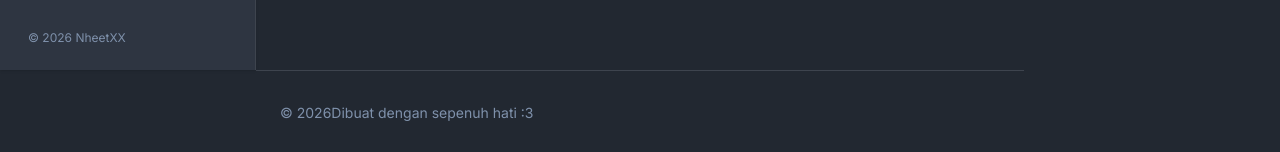
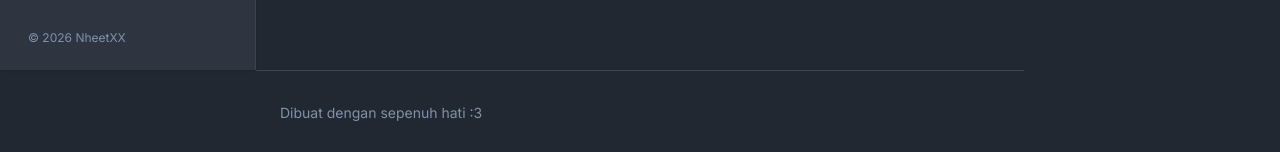
Before and after one commit to nheetxx/nheetxxdev, a Next.js app: page / in a window 1280 px wide. Shown: the part 730-882 px from the top of the page. Built offline with nearby package versions, Linux system fonts and the light colour scheme; no server answers.

Commit message:
Footer modify

```diff
--- a/src/components/layout/Footer.tsx
+++ b/src/components/layout/Footer.tsx
@@ -1,7 +1,7 @@
 export function Footer() {
   return (
     <footer className="mx-auto max-w-3xl border-t border-line px-6 py-8 text-sm text-muted lg:mx-0">
-      © {new Date().getFullYear()}Dibuat dengan sepenuh hati :3
+      Dibuat dengan sepenuh hati :3
     </footer>
   );
 }
```
